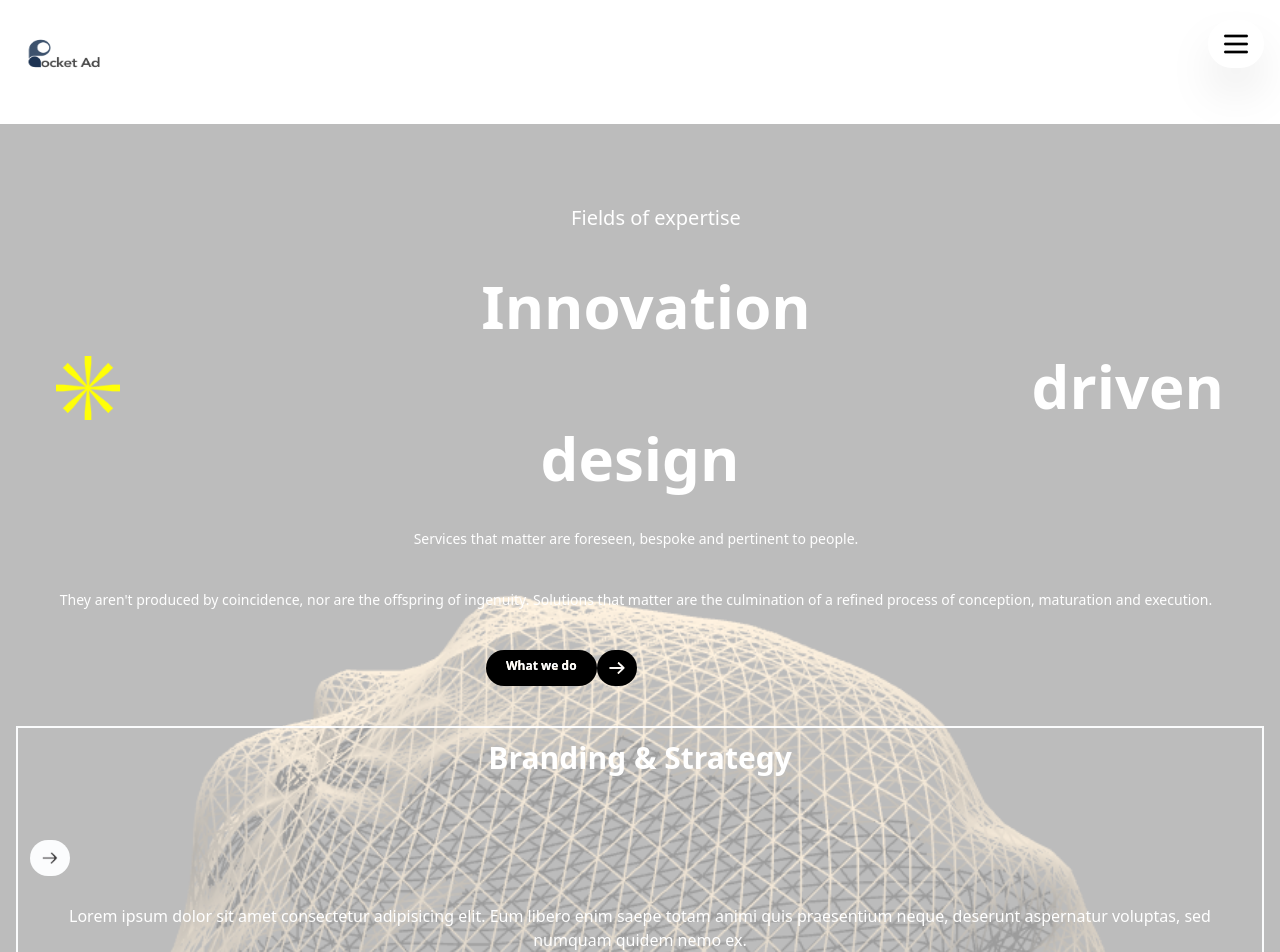
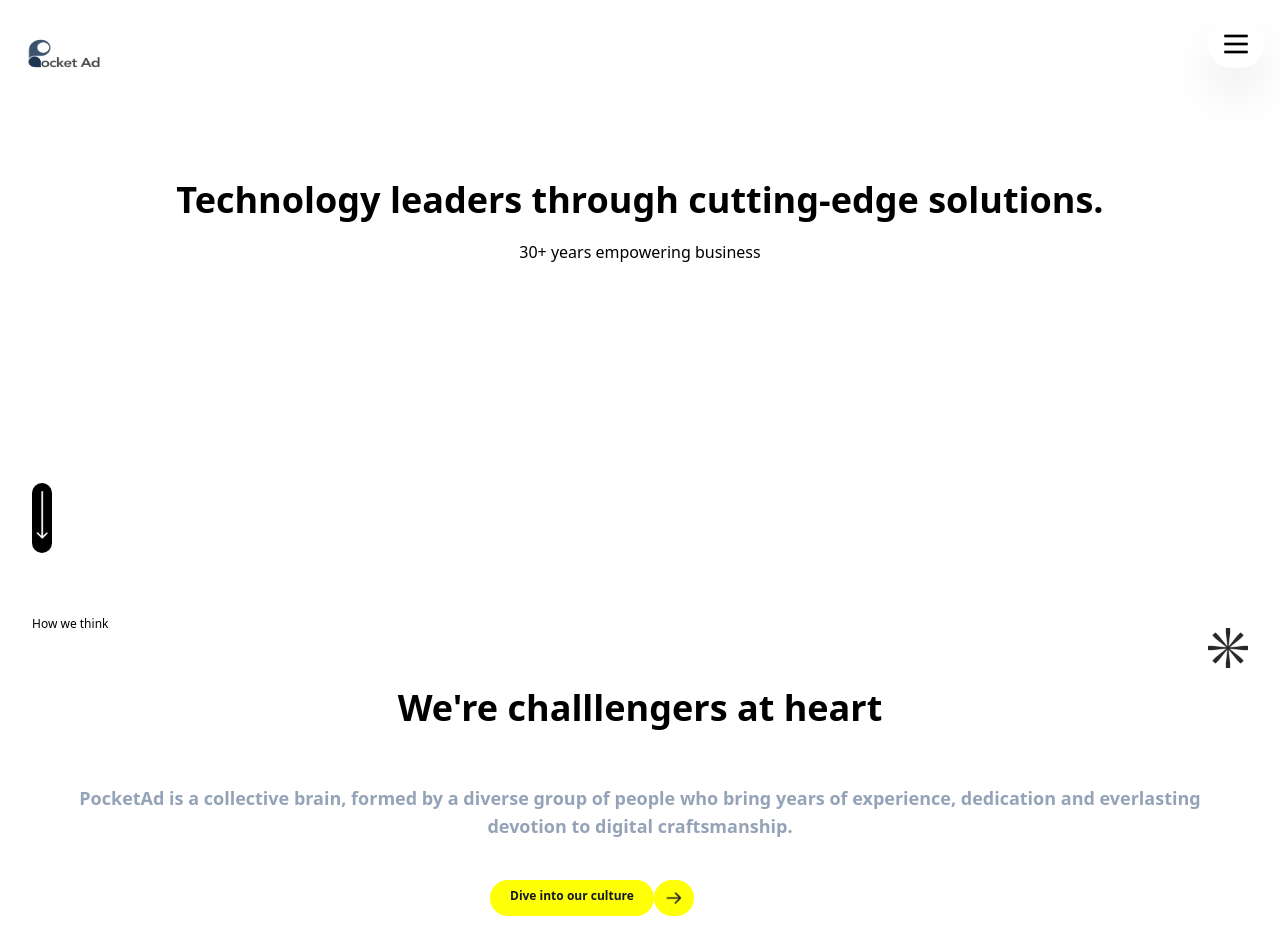
Before and after one commit to farooq786159/pocket.io-mobile, a Vue app: page / in a window 1280 px wide. Shown: the top 952 px of the page. Built offline with nearby package versions, Linux system fonts and the light colour scheme.

Commit message:
change in landingHome to secondHome

```diff
--- a/src/components/Home/homeSecond.vue
+++ b/src/components/Home/homeSecond.vue
@@ -1,5 +1,39 @@
 <template>
+    <main class="ml-8 mr-8 h-full">
+        <div class=" text-4xl font-bold  mt-14 mb-5 ">
+            Technology leaders through cutting-edge solutions.
+        </div>
+        <p class=" mb-20">30+ years empowering business</p>
 
+        <div class="flex justify-between items-center  h-60 mx-auto  p-0 mb-8  ">
+            <p class="  mt-32  mb-5 bg-black w-[20px] rounded-full h-[70px] p-0 ">
+                <span class="text-white rotate-90 ">
+                    <img src="../new_incons/svgexport-18.png" class="ml-1 mt-2 p-0  h-12"  alt="no img">
+                </span>
+            </p>
+        </div>
+        <div class="flex  justify-between" >
+            <p class="text-xs">How we think</p>
+            <img src="../new_incons/svgexport-21.png" alt="no img" class="h-10 mt-3">
+        </div>
+        <div class=" mt-5">
+            <p class=" text-4xl font-bold ml-5 mr-5">
+                We're challlengers at heart
+            </p>
+            <p class="ml-5 mr-5 mt-14 text-slate-400  font-bold text-lg">
+                PocketAd is a collective brain,
+                formed by a diverse group of
+                people who bring years of
+                experience, dedication and
+                everlasting devotion to
+                digital craftsmanship.
+            </p>
+        </div>
+        <div  class="w-[300px]  inline-flex  mt-10  mb-24   ">
+                <p class="rounded-full py-2 px-5 text-center  text-gray-900 text-xs font-extrabold  " style="background:#ffff05;">Dive into our culture</p>
+                <img src="../new_incons/svgexport-20.png" alt="" class="rounded-full  p-3 w-10" style="background:#ffff05;">
+        </div>
+    </main>
     <main class="  relative bg-gradient-to-br from-inherit text-white ">
         <img src="../icons/pocketad.io_home_image1.png" class=" absolute h-full object-cover mix-blend-overlay "/>
         <div class="w-full h-full " >
```
